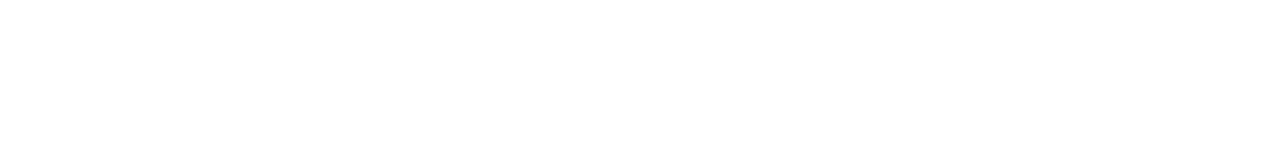
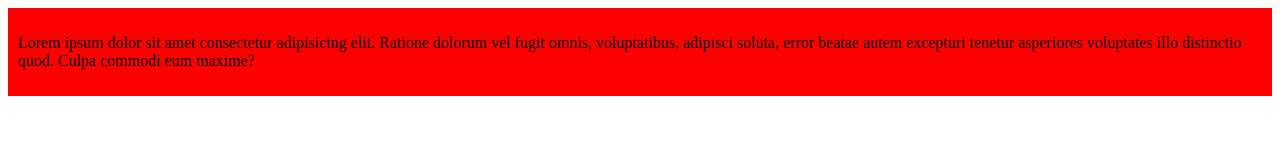
Before and after one commit to mehedi313/my-first-website, a plain HTML site: page index.html in a window 1280 px wide. Drawn offline with Linux system fonts and the light colour scheme.

Commit message:
added first website

```diff
--- a/index.html
+++ b/index.html
@@ -4,8 +4,11 @@
     <meta charset="UTF-8">
     <meta name="viewport" content="width=device-width, initial-scale=1.0">
     <title>my first website</title>
+    <link rel="stylesheet" href="style/blog.css">
 </head>
 <body>
-
+    <div>
+        <p>Lorem ipsum dolor sit amet consectetur adipisicing elit. Ratione dolorum vel fugit omnis, voluptatibus, adipisci soluta, error beatae autem excepturi tenetur asperiores voluptates illo distinctio quod. Culpa commodi eum maxime?</p>
+    </div>
 </body>
 </html>
--- /dev/null
+++ b/style/blog.css
@@ -0,0 +1,4 @@
+div{
+    background-color: red;
+    padding: 10px;
+}
```
